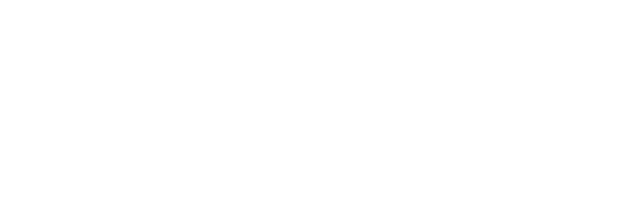
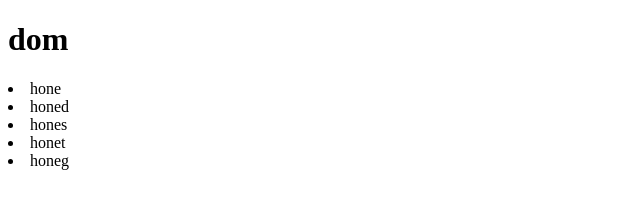
Before and after one commit to Dev-Badol/dom, a plain HTML site: page index.html in a window 1280 px wide. Shown: the whole page, without its empty margins (0-640 px from the left). Drawn offline with Linux system fonts and the light colour scheme.

Commit message:
dom 1st class

```diff
--- /dev/null
+++ b/app.js
@@ -0,0 +1,5 @@
+const liCollecton = document.getElementsByTagName("li")
+
+for( const li of liCollecton){
+    console.log(li.innerText)
+}
--- a/index.html
+++ b/index.html
@@ -7,6 +7,17 @@
     <title>Document</title>
 </head>
 <body>
+    <header>
+        <h1>dom</h1>
+    </header>
+    <div>
+        <li>hone</li>
+        <li>honed</li>
+        <li>hones</li>
+        <li>honet</li>
+        <li>honeg</li>
+    </div>
 
+    <script src="./app.js"></script>
 </body>
 </html>
```
